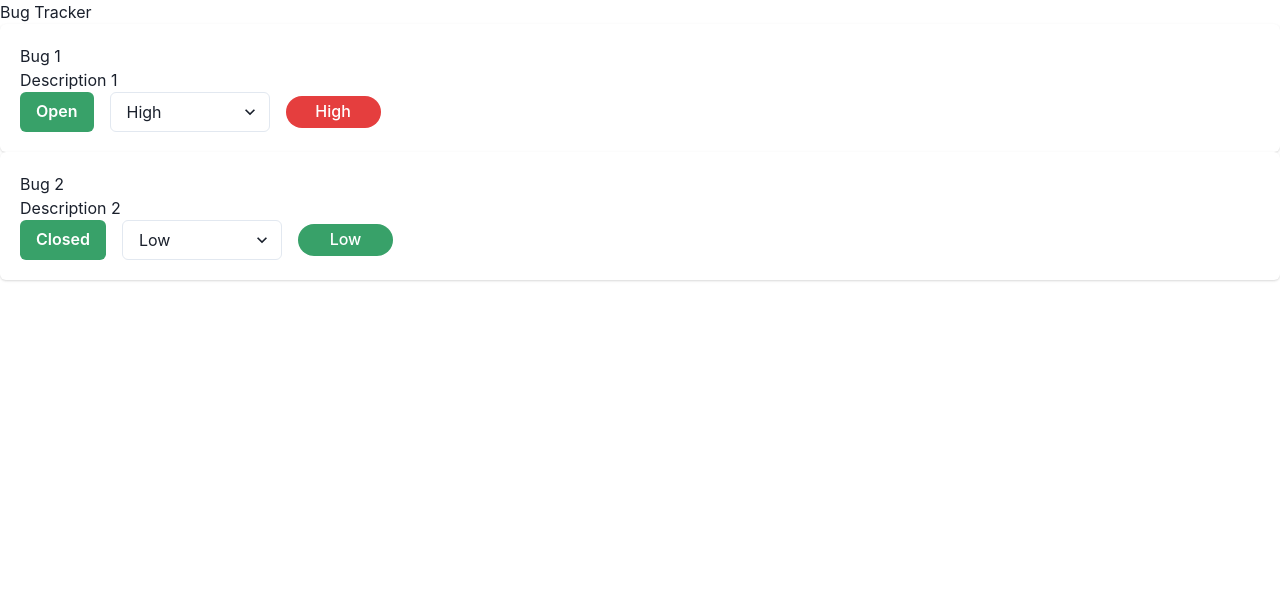
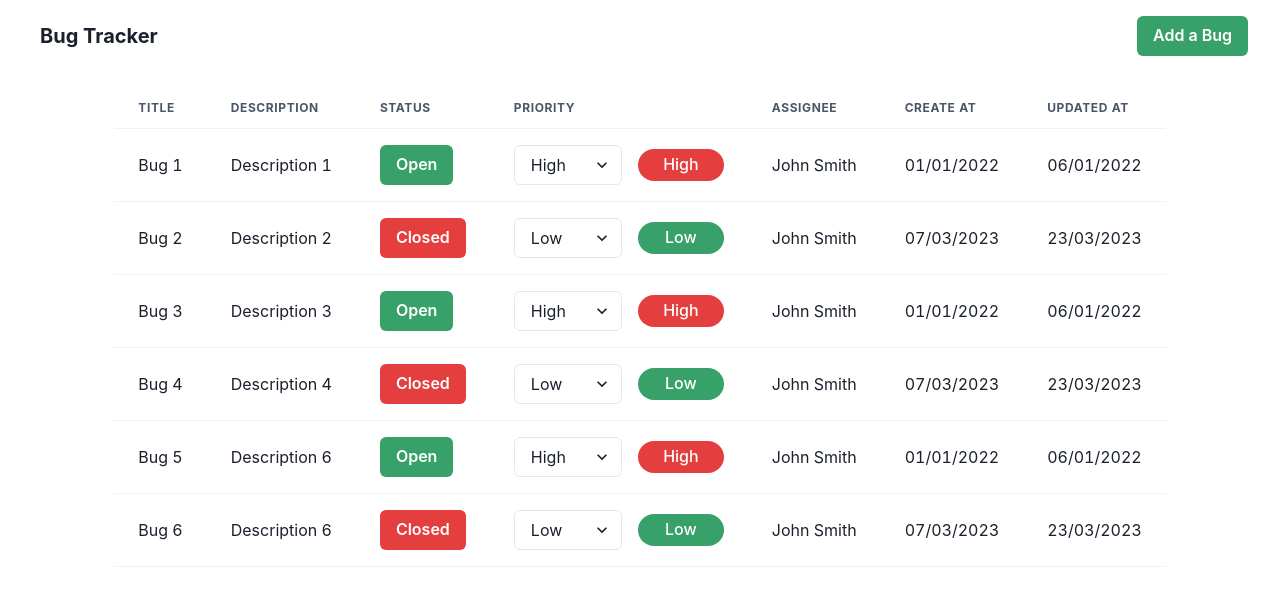
Before and after one commit to A-Berton/bug-tracker, a React (Vite) app: page / in a window 1280 px wide. Shown: the top 606 px of the page. Built offline with nearby package versions, Linux system fonts and the light colour scheme; no server answers.

Commit message:
adding navbar and users

```diff
--- a/package.json
+++ b/package.json
@@ -10,6 +10,7 @@
     "preview": "vite preview"
   },
   "dependencies": {
+    "@chakra-ui/icons": "^2.1.1",
     "@chakra-ui/react": "^2.8.2",
     "@emotion/react": "^11.11.4",
     "@emotion/styled": "^11.11.5",
--- a/src/App.jsx
+++ b/src/App.jsx
@@ -1,11 +1,16 @@
 import './App.css';
 import BugTracker from './BugTracker';
+import Navbar from './components/Navbar';
+import { Container } from '@chakra-ui/react'
 
 function App() {
+
   return (
     <>
-      <h1>Bug Tracker</h1>
-      <BugTracker />
+      <Navbar />
+      <Container centerContent>
+        <BugTracker />
+      </Container >
     </>
   )
 }
--- a/src/BugStatus.jsx
+++ b/src/BugStatus.jsx
@@ -1,13 +1,25 @@
-import React, { useState } from 'react';
+import React, { useState, useEffect } from 'react';
 import { Button } from "@chakra-ui/react";
 
 export function BugStatus({status}) {
     const [bugstatus, setBugstatus] = useState(status);
-    const [color, setColor] = useState("green");
+    const [color, setColor] = useState();
+
+    useEffect(() => {
+        setColor(changeColor());
+    })
 
     const handleClick = () => {
         setBugstatus(bugstatus === "Open" ? "Closed" : "Open");
-        setColor(color === "green" ? "red" : "green");
+        setColor(changeColor());
+    }
+
+    const changeColor = () =>{
+        if(bugstatus === "Open") {
+            return "green";
+        } else {
+            return "red";
+        }
     }
 
     return (
--- a/src/BugTracker.jsx
+++ b/src/BugTracker.jsx
@@ -1,29 +1,53 @@
 import React from 'react';
-import { Card, CardBody, Stack } from '@chakra-ui/react';
+import { Table, Thead, Tbody, Tr, Th, Td, TableContainer, HStack } from '@chakra-ui/react';
 import {BugStatus} from './BugStatus';
 import bugs from './bugs.json';
+import Users from './Users';
 import { BugPriority } from './BugPriority';
 
 function BugTracker() {
 
-    const buglist = bugs.map(bug =>
-        <Card key={bug.id}>
-            <CardBody>
-                <h2>{bug.title}</h2>
-                <p>{bug.description}</p>
-                <Stack spacing={4} direction='row' align='center'>
-                    <BugStatus status ={bug.status} />
-                    <BugPriority priority = {bug.priority} />
-                </Stack>
-            </CardBody>
-        </Card>
-    )
+
+    const buglist = () =>{
+        return(
+            <TableContainer >
+                <Table variant='simple'>
+                    <Thead>
+                        <Tr>
+                            <Th>Title</Th>
+                            <Th>Description</Th>
+                            <Th>Status</Th>
+                            <Th>Priority</Th>
+                            <Th >Assignee</Th>
+                            <Th>Create at</Th>
+                            <Th>Updated at</Th>
+                        </Tr>
+                    </Thead>
+                    { bugs.map(bug => (
+                        <Tbody key={bug.id}>
+                            <Tr>
+                                <Td>{bug.title}</Td>
+                                <Td>{bug.description}</Td>
+                                <Td><BugStatus status ={bug.status} /></Td>
+                                <Td><BugPriority priority = {bug.priority} /></Td>
+                                <Td>
+                                    <HStack>
+                                        <Users />
+                                    </HStack>
+                                </Td>
+                                <Td>{bug.created}</Td>
+                                <Td>{bug.updated}</Td>
+                            </Tr>
+                        </Tbody>
+                    ))}
+                </Table>
+            </TableContainer>
+        );
+    };
 
     return (
         <div>
-            <ul>
-                {buglist}
-            </ul>
+            {buglist()}
         </div>
   )
 }
--- /dev/null
+++ b/src/Users.jsx
@@ -0,0 +1,30 @@
+import React, { useState, useEffect } from 'react';
+import { HStack } from '@chakra-ui/react';
+
+function Users() {
+    const [users, setUsers] = useState([]);
+    const [randomUser, setRandomUser] = useState(null);
+
+    useEffect(() => {
+        fetch('https://dummyjson.com/users?limit=5&&select=firstName,lastName,image')
+        .then(res => res.json())
+        .then(data => {
+            setUsers(data.users);
+            const randomIndex = Math.floor(Math.random() * data.users.length);
+            setRandomUser(data.users[randomIndex]);
+        });
+      }, []);
+
+  if (!randomUser) {
+    return <p>John Smith</p>;
+  }
+
+  return (
+    <HStack key={randomUser.id}>
+        <img src={randomUser.image} alt="avatar" width="50" height="50" />
+        <p>{randomUser.firstName} {randomUser.lastName}</p>
+    </HStack>
+  );
+}
+
+export default Users;
--- a/src/bugs.json
+++ b/src/bugs.json
@@ -5,8 +5,8 @@
         "description" : "Description 1",
         "status" : "Open",
         "priority" : "High",
-        "created" : "2022-01-01",
-        "updated" : "2022-01-01"
+        "created" : "01/01/2022",
+        "updated" : "06/01/2022"
     },
     {
         "id" : "2",
@@ -14,7 +14,43 @@
         "description" : "Description 2",
         "status" : "Closed",
         "priority" : "Low",
-        "created" : "2022-01-07",
-        "updated" : "2022-01-23"
+        "created" : "07/03/2023",
+        "updated" : "23/03/2023"
+    },
+    {
+        "id" : "3",
+        "title" : "Bug 3",
+        "description" : "Description 3",
+        "status" : "Open",
+        "priority" : "High",
+        "created" : "01/01/2022",
+        "updated" : "06/01/2022"
+    },
+    {
+        "id" : "4",
+        "title" : "Bug 4",
+        "description" : "Description 4",
+        "status" : "Closed",
+        "priority" : "Low",
+        "created" : "07/03/2023",
+        "updated" : "23/03/2023"
+    },
+    {
+        "id" : "5",
+        "title" : "Bug 5",
+        "description" : "Description 6",
+        "status" : "Open",
+        "priority" : "High",
+        "created" : "01/01/2022",
+        "updated" : "06/01/2022"
+    },
+    {
+        "id" : "6",
+        "title" : "Bug 6",
+        "description" : "Description 6",
+        "status" : "Closed",
+        "priority" : "Low",
+        "created" : "07/03/2023",
+        "updated" : "23/03/2023"
     }
 ]
--- /dev/null
+++ b/src/components/Navbar.jsx
@@ -0,0 +1,21 @@
+import React from 'react';
+import { Box, Flex, Heading, Spacer, Button } from '@chakra-ui/react';
+import {AddIcon} from '@chakra-ui/icons';
+
+function Navbar() {
+  return (
+    <nav>
+      <Flex mr={8} ml={8} mt={4} mb={8}>
+      <Box p='2'>
+        <Heading size='md'>Bug Tracker</Heading>
+      </Box>
+        <Spacer />
+        <Button colorScheme='green'>
+          Add a Bug
+        </Button>
+      </Flex>
+    </nav>
+  )
+}
+
+export default Navbar;
```
Also changed, not shown: 1 other file (tests, documents, lock files or other folders).
